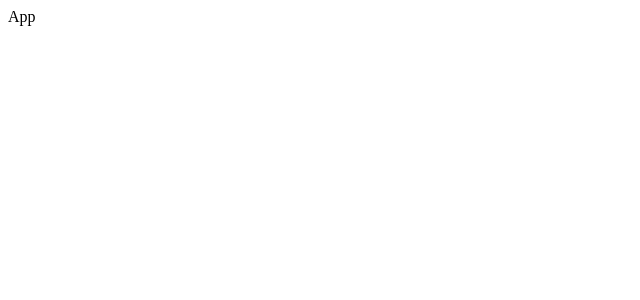
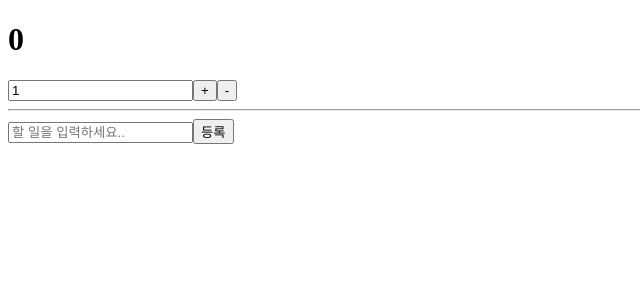
Before and after one commit to sungyun6789/react-practice, a React (Create React App) app: page / in a window 1280 px wide. Shown: the top 300 px of the page, without its empty margins (0-640 px from the left). Built offline with nearby package versions, Linux system fonts and the light colour scheme.

Commit message:
feat: (counter, todo) conatiner

```diff
--- a/src/App.js
+++ b/src/App.js
@@ -1,7 +1,15 @@
 import React from 'react';
+import CounterContainer from './redux/containers/CounterContainer';
+import TodosContainer from './redux/containers/TodosContainer';
 
 const App = () => {
-  return <div>App</div>;
+  return (
+    <div>
+      <CounterContainer />
+      <hr />
+      <TodosContainer />
+    </div>
+  );
 };
 
 export default App;
--- a/src/index.js
+++ b/src/index.js
@@ -4,8 +4,9 @@ import App from './App';
 import { createStore } from 'redux';
 import { Provider } from 'react-redux';
 import rootReducer from './redux/modules/index';
+import { composeWithDevTools } from 'redux-devtools-extension';
 
-const store = createStore(rootReducer);
+const store = createStore(rootReducer, composeWithDevTools());
 
 ReactDOM.render(
   <Provider store={store}>
--- /dev/null
+++ b/src/redux/component/Counter.js
@@ -0,0 +1,21 @@
+import React from 'react';
+
+const Counter = ({ number, diff, onIncrease, onDecrease, onSetDiff }) => {
+  const onChange = (e) => {
+    // e.target.value의 타입은 문자열이기 때문에 숫자로 변환해야 함
+    onSetDiff(parseInt(e.target.value, 10));
+  };
+
+  return (
+    <div>
+      <h1>{number}</h1>
+      <div>
+        <input type="number" value={diff} min="1" onChange={onChange} />
+        <button onClick={onIncrease}>+</button>
+        <button onClick={onDecrease}>-</button>
+      </div>
+    </div>
+  );
+};
+
+export default Counter;
--- /dev/null
+++ b/src/redux/component/Todos.js
@@ -0,0 +1,42 @@
+import React, { useState } from 'react';
+
+const TodoItem = React.memo(function TodoItem({ todo, onToggle }) {
+  return (
+    <li style={{ textDecoration: todo.done ? 'line-through' : 'none' }} onClick={() => onToggle(todo.id)}>
+      {todo.text}
+    </li>
+  );
+});
+
+const TodoList = React.memo(function TodoList({ todos, onToggle }) {
+  return (
+    <ul>
+      {todos.map((todo) => (
+        <TodoItem key={todo.id} todo={todo} onToggle={onToggle} />
+      ))}
+    </ul>
+  );
+});
+
+const Todos = ({ todos, onCreate, onToggle }) => {
+  // 리덕스를 사용한다고 해서 모든 상태를 리덕스에서 관리해야하는 것은 아니다
+  const [text, setText] = useState('');
+  const onChange = (e) => setText(e.target.value);
+  const onSubmit = (e) => {
+    e.preventDefault();
+    onCreate(text);
+    setText('');
+  };
+
+  return (
+    <div>
+      <form onSubmit={onSubmit}>
+        <input value={text} placeholder="할 일을 입력하세요.." onChange={onChange} />
+        <button type="submit">등록</button>
+      </form>
+      <TodoList todos={todos} onToggle={onToggle} />
+    </div>
+  );
+};
+
+export default Todos;
--- /dev/null
+++ b/src/redux/containers/CounterContainer.js
@@ -0,0 +1,30 @@
+import React from 'react';
+import { useSelector, useDispatch } from 'react-redux';
+import Counter from '../component/Counter';
+import { increase, decrease, setDiff } from '../modules/counter';
+
+const CounterContainer = () => {
+  const { number, diff } = useSelector((state) => ({
+    number: state.counter.number,
+    diff: state.counter.diff,
+  }));
+
+  const dispatch = useDispatch();
+  const onIncrease = () => dispatch(increase());
+  const onDecrease = () => dispatch(decrease());
+  const onSetDiff = (diff) => dispatch(setDiff(diff));
+
+  return (
+    <Counter
+      // 상태와
+      number={number}
+      diff={diff}
+      // 액션을 디스패치하는 함수들을 props로 넣어준다
+      onIncrease={onIncrease}
+      onDecrease={onDecrease}
+      onSetDiff={onSetDiff}
+    />
+  );
+};
+
+export default CounterContainer;
--- /dev/null
+++ b/src/redux/containers/TodosContainer.js
@@ -0,0 +1,16 @@
+import React, { useCallback } from 'react';
+import { useSelector, useDispatch } from 'react-redux';
+import Todos from '../component/Todos';
+import { addTodo, toggleTodo } from '../modules/todos';
+
+const TodosContainer = () => {
+  const todos = useSelector((state) => state.todos);
+  const dispatch = useDispatch();
+
+  const onCreate = (text) => dispatch(addTodo(text));
+  const onToggle = useCallback((id) => dispatch(toggleTodo(id)), [dispatch]);
+
+  return <Todos todos={todos} onCreate={onCreate} onToggle={onToggle} />;
+};
+
+export default TodosContainer;
```
